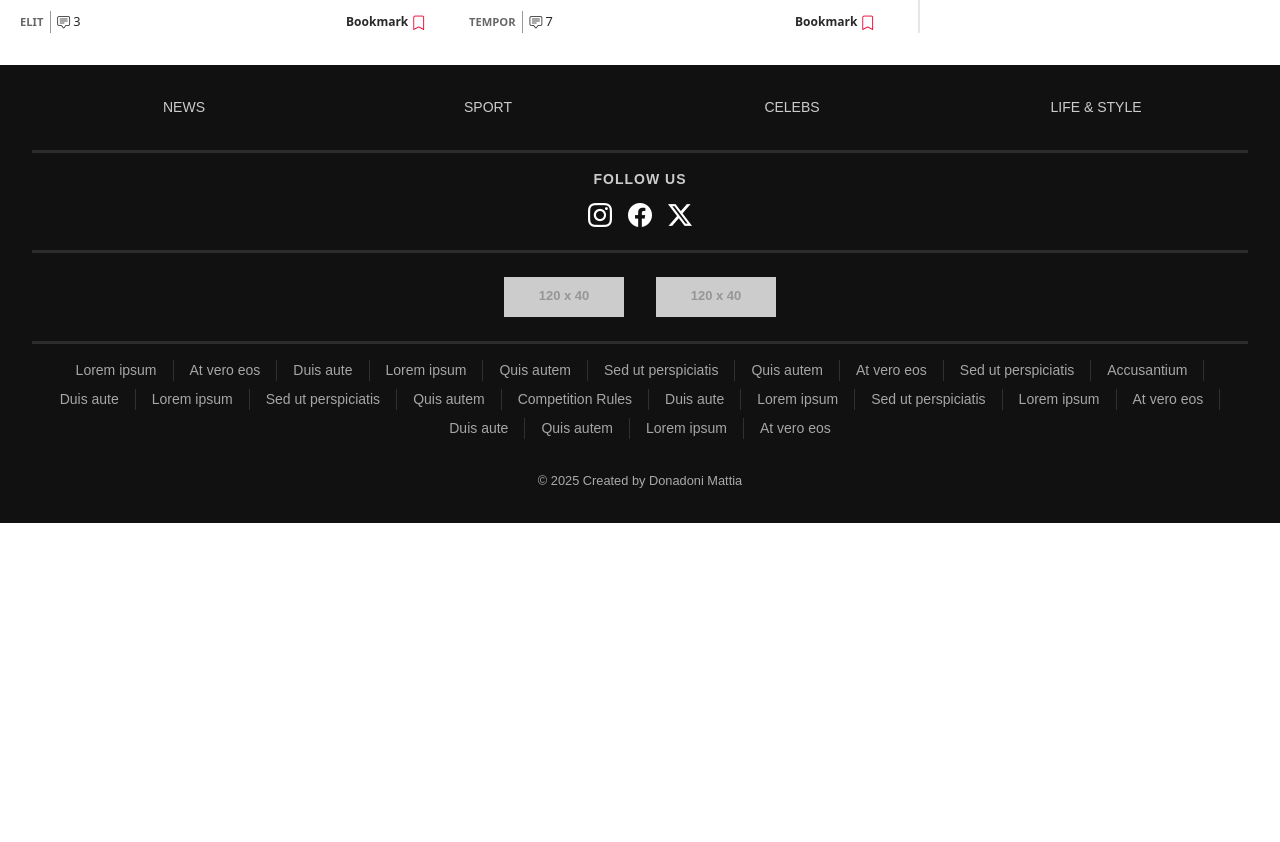
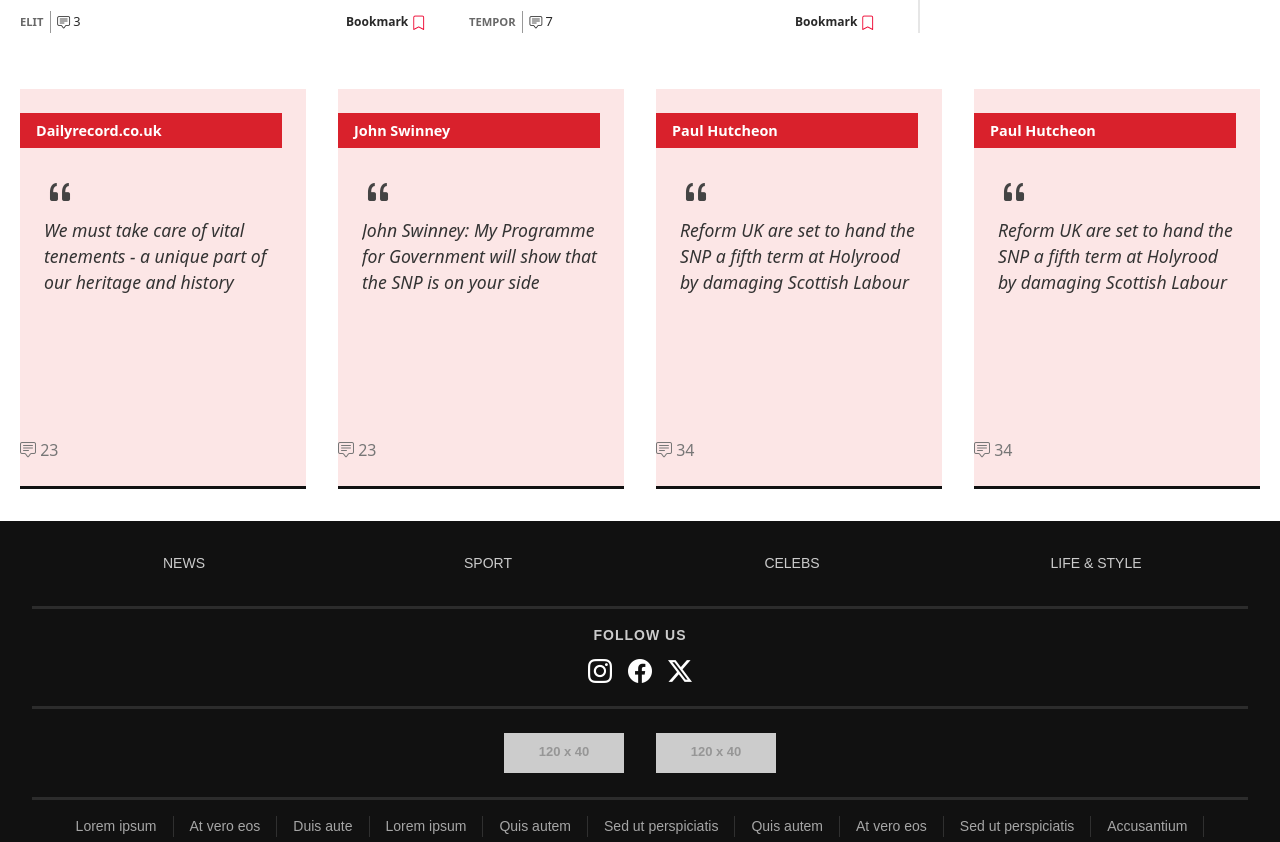
Before and after one commit to dxnatz/Giornale, a website built with webpack: page index.html in a window 1280 px wide. Shown: the part 2010-2852 px from the top of the page. Before the commit the page ends 2533 px from the top, so only its background shows below. Built offline with nearby package versions, Linux system fonts and the light colour scheme; placeholder pictures from the web are drawn by us.

Commit message:
Aggiunta una nuova sezione di citazioni con layout a griglia; implementati stili per le carte delle citazioni e ottimizzata la responsività

```diff
--- a/css/style.css
+++ b/css/style.css
@@ -533,6 +533,106 @@
 
 
 
+
+
+
+
+.quote-grid {
+  display: grid;
+  grid-template-columns: repeat(4, 1fr);
+  max-width: 85.5rem;  /* Stessa larghezza massima del news-cards-container */
+  margin: 2rem auto 0;
+  width: calc(100% - 2.5rem);  /* Stesso calcolo del news-cards-container */
+}
+
+
+.quote-card {
+  background-color: #fce6e6;
+  padding: 1.5rem 1.5rem 1.5rem 0;
+  position: relative;
+  display: flex;
+  flex-direction: column;
+  height: 25rem;
+  margin-top: 1.5rem;
+  border-bottom: 0.2rem solid #111;
+  width: 100%;
+}
+
+.quote-author {
+  background-color: #d9212c;
+  color: white;
+  font-weight: bold;
+  padding: 0.4rem 1rem;
+  display: inline-block;
+  font-size: 0.9rem;
+  margin-bottom: 0.8rem;
+}
+
+.quote-body {
+  padding-left: 1.5rem;
+  display: flex;
+  flex-direction: column;
+  flex: 1;
+  padding-top: 0.5rem; /* Spazio sopra controllato */
+}
+
+.quote-icon {
+  font-size: 2rem;
+  color: #444;
+}
+.quote-text {
+  color: #333;
+  font-size: 1.1rem;
+  line-height: 1.5;
+  margin-bottom: auto;
+  flex-grow: 1;
+  display: -webkit-box;
+  -webkit-line-clamp: 6;
+  -webkit-box-orient: vertical;
+  overflow: hidden;
+}
+
+.quote-footer {
+  display: flex;
+  justify-content: space-between;
+  align-items: flex-end;
+  margin-top: 1rem;
+}
+.comment-icon {
+  color: #777;
+  font-size: 1rem;
+}
+.quote-grid {
+  display: grid;
+  grid-template-columns: repeat(4, 1fr);
+  gap: 2rem;
+}
+
+
+
+
+
+
+
+
+
+
+
+
+
+
+
+
+
+
+
+
+
+
+
+
+
+
 footer {
   background-color: #111;
   color: #ccc;
@@ -920,7 +1020,10 @@
   }
 
 
-
+  .quote-grid {
+    grid-template-columns: repeat(2, 1fr);
+    gap: 1.5rem;
+  }
 
 
 
@@ -1220,6 +1323,9 @@
     margin-left: 0.25rem;
   }
 
+  .quote-grid {
+    grid-template-columns: 1fr;
+  }
 
 
 }
--- a/index.html
+++ b/index.html
@@ -428,6 +428,83 @@
     </div>
   </div>
 
+
+
+
+
+
+
+
+
+
+  <div class="quote-grid">
+    <div class="quote-card">
+      <div class="quote-author">Dailyrecord.co.uk</div>
+      <div class="quote-body">
+        <div class="quote-icon"><i class="bi bi-quote"></i></div>
+        <div class="quote-text"><em>We must take care of vital tenements - a unique part of our heritage and history</em></div>
+      </div>
+      <div class="quote-footer">
+        <div class="comment-icon"><i class="bi bi-chat-square-text"></i> 23</div>
+      </div>
+    </div>
+
+    <div class="quote-card">
+      <div class="quote-author">John Swinney</div>
+      <div class="quote-body">
+        <div class="quote-icon"><i class="bi bi-quote"></i></div>
+        <div class="quote-text"><em>John Swinney: My Programme for Government will show that the SNP is on your side</em></div>
+      </div>
+      <div class="quote-footer">
+        <div class="comment-icon"><i class="bi bi-chat-square-text"></i> 23</div>
+      </div>
+    </div>
+
+    <div class="quote-card">
+      <div class="quote-author">Paul Hutcheon</div>
+      <div class="quote-body">
+        <div class="quote-icon"><i class="bi bi-quote"></i></div>
+        <div class="quote-text"><em>Reform UK are set to hand the SNP a fifth term at Holyrood by damaging Scottish Labour</em></div>
+      </div>
+      <div class="quote-footer">
+        <div class="comment-icon"><i class="bi bi-chat-square-text"></i> 34</div>
+      </div>
+    </div>
+
+    <div class="quote-card">
+      <div class="quote-author">Paul Hutcheon</div>
+      <div class="quote-body">
+        <div class="quote-icon"><i class="bi bi-quote"></i></div>
+        <div class="quote-text"><em>Reform UK are set to hand the SNP a fifth term at Holyrood by damaging Scottish Labour</em></div>
+      </div>
+      <div class="quote-footer">
+        <div class="comment-icon"><i class="bi bi-chat-square-text"></i> 34</div>
+      </div>
+    </div>
+  </div>
+
+
+
+
+
+
+
+
+
+
+
+
+
+
+
+
+
+
+
+
+
+
+
   <footer>
     <!-- Prima riga -->
     <div class="footer-top">
```
